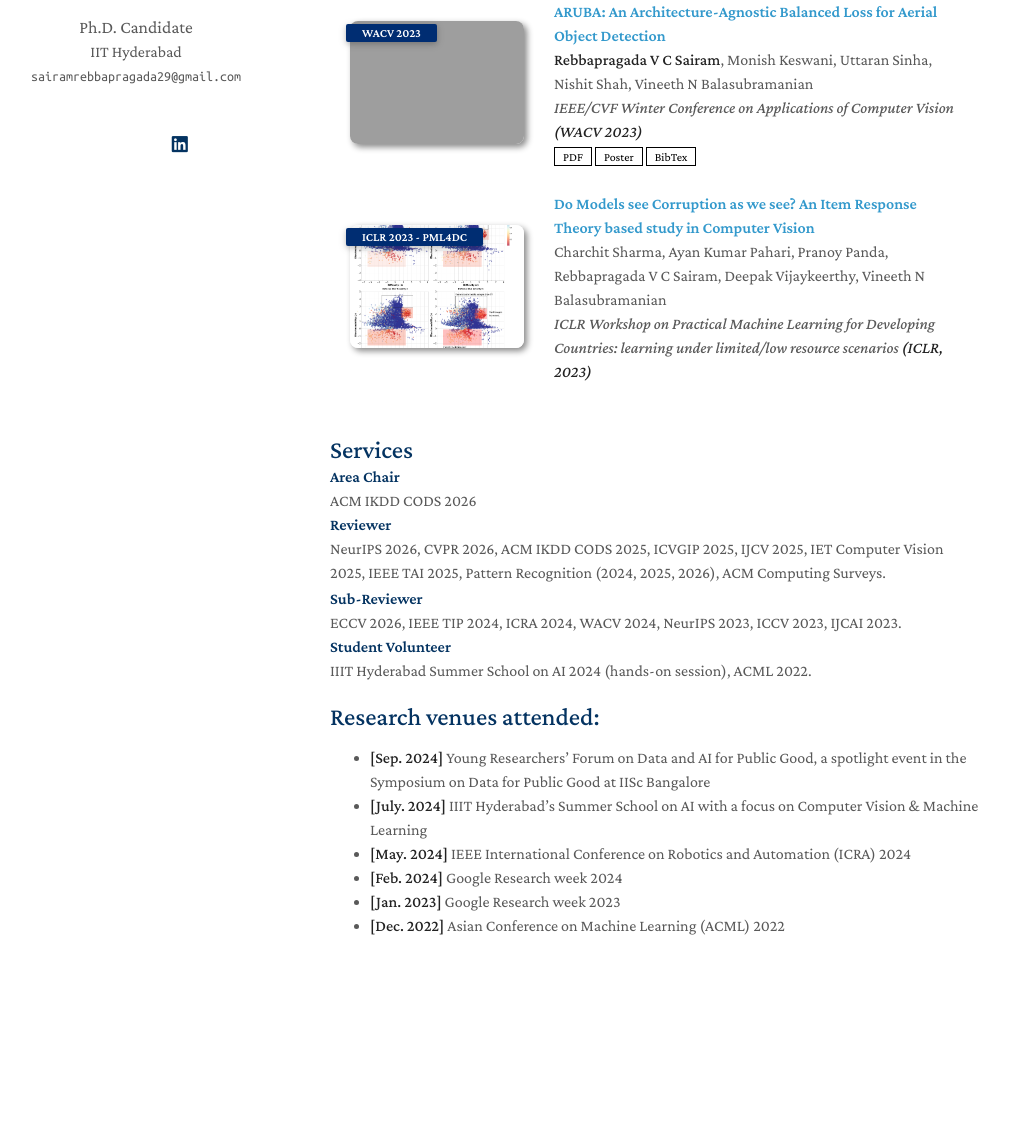
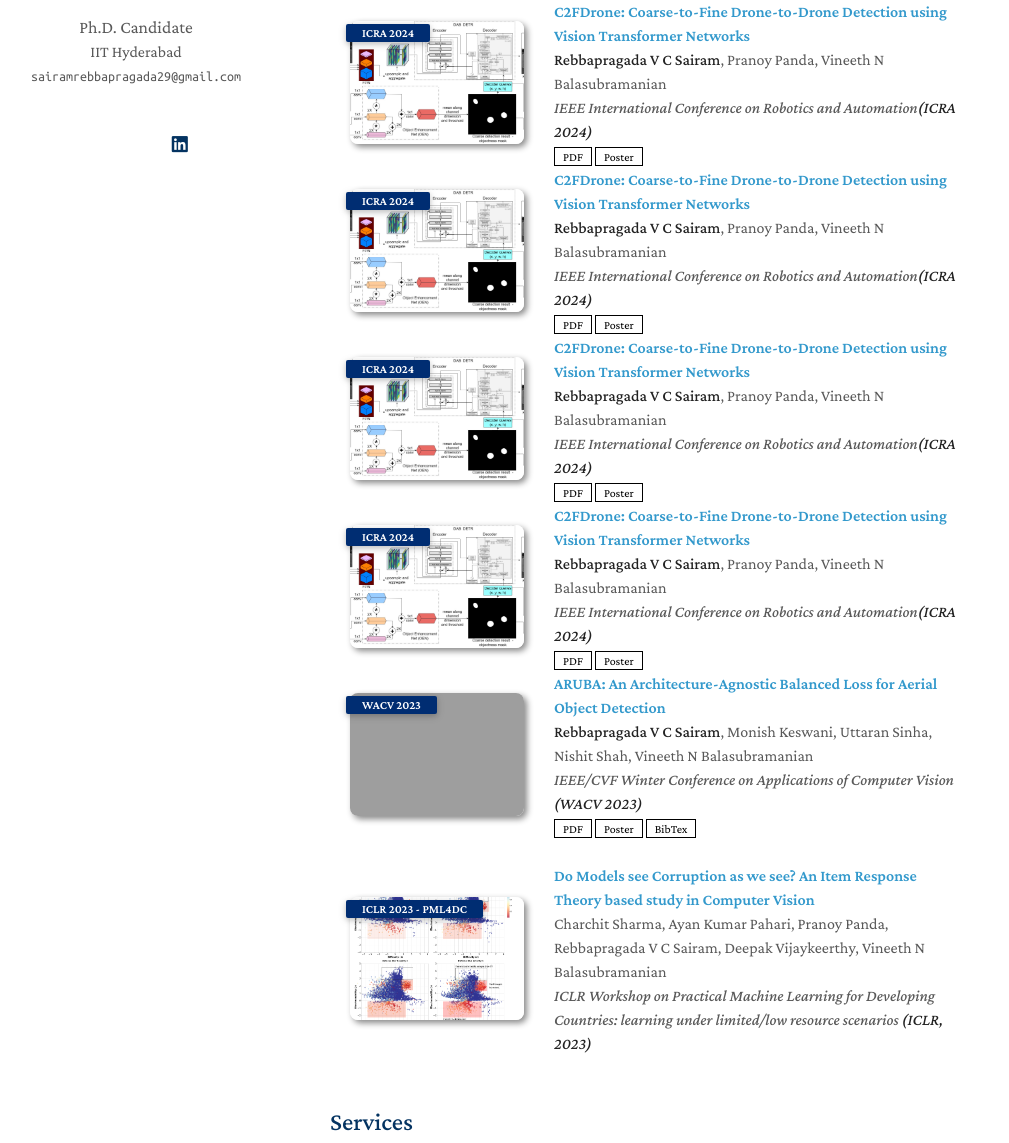
Before and after one commit to sairamrebbapragada/sairamrebbapragada.github.io, a Jekyll site: the page built from index.md, in a window 1280 px wide and 1400 px high, scrolled down 1439 px. Shown: the part 257-1400 px from the top of the window, without its empty margins (140-1149 px from the left). Built offline with Jekyll 4.4.1, drawn with Linux system fonts in a browser that asks for light colours; nearby versions of some CDN libraries; a style sheet for code colours, icons or effects is not loaded; our own code applies the rules of GitHub Pages for plain Markdown files; before the commit the page ends 2728 px from its top, so only the background shows below that; grey boxes are pictures that could not be loaded.

Commit message:
Update publications.md

```diff
--- a/_includes/publications.md
+++ b/_includes/publications.md
@@ -3,15 +3,92 @@
 <div class="publications">
     <ol class="bibliography">
 
-    <li>
-     <!--     Publication 1   -->
+<li>
+    <!--     Publication ECCV 2026 RT-SFOD   -->
       <div class="pub-row">
       <div class="col-sm-3 abbr" style="position: relative;padding-right: 15px;padding-left: 15px;">
         <img src="assets/img/ICRA_24_figure_2.jpg" class="teaser img-fluid z-depth-1">
         <abbr class="badge">ICRA 2024</abbr>
       </div>
 
-      <div class="col-sm-9" style="position: relative;padding-right: 15px;padding-left: 20px;">
+<div class="col-sm-9" style="position: relative;padding-right: 15px;padding-left: 20px;">
+        <div class="title"><a href="https://arxiv.org/abs/2404.19276">C2FDrone: Coarse-to-Fine Drone-to-Drone Detection using Vision Transformer Networks</a>
+        </div>
+        <div class="author"><strong>Rebbapragada V C Sairam</strong>, Pranoy Panda, Vineeth N Balasubramanian</div>
+        <div class="periodical"><em>IEEE International Conference on Robotics and Automation<strong>(ICRA 2024)</strong></em></div>
+         <div class="links">
+          <a href="https://ieeexplore.ieee.org/stamp/stamp.jsp?tp=&arnumber=10609997" class="btn btn-sm z-depth-0" role="button" target="_blank" style="font-size:12px;">PDF</a>
+          <a href="https://github.com/sairamrebbapragada/sairamrebbapragada.github.io/blob/main/assets/img/ICRA24_poster.pdf" class="btn btn-sm z-depth-0" role="button" target="_blank" style="font-size:12px;">Poster</a>
+        </div>
+      </div>
+    </div>
+
+    <!--     Publication CVPR 2026 FALCON-SFOD   -->
+<div class="pub-row">
+      <div class="col-sm-3 abbr" style="position: relative;padding-right: 15px;padding-left: 15px;">
+        <img src="assets/img/ICRA_24_figure_2.jpg" class="teaser img-fluid z-depth-1">
+        <abbr class="badge">ICRA 2024</abbr>
+      </div>
+
+<div class="col-sm-9" style="position: relative;padding-right: 15px;padding-left: 20px;">
+        <div class="title"><a href="https://arxiv.org/abs/2404.19276">C2FDrone: Coarse-to-Fine Drone-to-Drone Detection using Vision Transformer Networks</a>
+        </div>
+        <div class="author"><strong>Rebbapragada V C Sairam</strong>, Pranoy Panda, Vineeth N Balasubramanian</div>
+        <div class="periodical"><em>IEEE International Conference on Robotics and Automation<strong>(ICRA 2024)</strong></em></div>
+         <div class="links">
+          <a href="https://ieeexplore.ieee.org/stamp/stamp.jsp?tp=&arnumber=10609997" class="btn btn-sm z-depth-0" role="button" target="_blank" style="font-size:12px;">PDF</a>
+          <a href="https://github.com/sairamrebbapragada/sairamrebbapragada.github.io/blob/main/assets/img/ICRA24_poster.pdf" class="btn btn-sm z-depth-0" role="button" target="_blank" style="font-size:12px;">Poster</a>
+        </div>
+      </div>
+    </div>
+
+    <!--     Publication CVPR 2026 iSHIFT   -->
+<div class="pub-row">
+      <div class="col-sm-3 abbr" style="position: relative;padding-right: 15px;padding-left: 15px;">
+        <img src="assets/img/ICRA_24_figure_2.jpg" class="teaser img-fluid z-depth-1">
+        <abbr class="badge">ICRA 2024</abbr>
+      </div>
+
+<div class="col-sm-9" style="position: relative;padding-right: 15px;padding-left: 20px;">
+        <div class="title"><a href="https://arxiv.org/abs/2404.19276">C2FDrone: Coarse-to-Fine Drone-to-Drone Detection using Vision Transformer Networks</a>
+        </div>
+        <div class="author"><strong>Rebbapragada V C Sairam</strong>, Pranoy Panda, Vineeth N Balasubramanian</div>
+        <div class="periodical"><em>IEEE International Conference on Robotics and Automation<strong>(ICRA 2024)</strong></em></div>
+         <div class="links">
+          <a href="https://ieeexplore.ieee.org/stamp/stamp.jsp?tp=&arnumber=10609997" class="btn btn-sm z-depth-0" role="button" target="_blank" style="font-size:12px;">PDF</a>
+          <a href="https://github.com/sairamrebbapragada/sairamrebbapragada.github.io/blob/main/assets/img/ICRA24_poster.pdf" class="btn btn-sm z-depth-0" role="button" target="_blank" style="font-size:12px;">Poster</a>
+        </div>
+      </div>
+    </div>
+
+    <!--     Publication CVPR 2026 workshop Unlearning   -->
+<div class="pub-row">
+      <div class="col-sm-3 abbr" style="position: relative;padding-right: 15px;padding-left: 15px;">
+        <img src="assets/img/ICRA_24_figure_2.jpg" class="teaser img-fluid z-depth-1">
+        <abbr class="badge">ICRA 2024</abbr>
+      </div>
+
+<div class="col-sm-9" style="position: relative;padding-right: 15px;padding-left: 20px;">
+        <div class="title"><a href="https://arxiv.org/abs/2404.19276">C2FDrone: Coarse-to-Fine Drone-to-Drone Detection using Vision Transformer Networks</a>
+        </div>
+        <div class="author"><strong>Rebbapragada V C Sairam</strong>, Pranoy Panda, Vineeth N Balasubramanian</div>
+        <div class="periodical"><em>IEEE International Conference on Robotics and Automation<strong>(ICRA 2024)</strong></em></div>
+         <div class="links">
+          <a href="https://ieeexplore.ieee.org/stamp/stamp.jsp?tp=&arnumber=10609997" class="btn btn-sm z-depth-0" role="button" target="_blank" style="font-size:12px;">PDF</a>
+          <a href="https://github.com/sairamrebbapragada/sairamrebbapragada.github.io/blob/main/assets/img/ICRA24_poster.pdf" class="btn btn-sm z-depth-0" role="button" target="_blank" style="font-size:12px;">Poster</a>
+        </div>
+      </div>
+    </div>
+
+
+     <!--     Publication 1   -->
+<div class="pub-row">
+      <div class="col-sm-3 abbr" style="position: relative;padding-right: 15px;padding-left: 15px;">
+        <img src="assets/img/ICRA_24_figure_2.jpg" class="teaser img-fluid z-depth-1">
+        <abbr class="badge">ICRA 2024</abbr>
+      </div>
+
+<div class="col-sm-9" style="position: relative;padding-right: 15px;padding-left: 20px;">
         <div class="title"><a href="https://arxiv.org/abs/2404.19276">C2FDrone: Coarse-to-Fine Drone-to-Drone Detection using Vision Transformer Networks</a>
         </div>
         <div class="author"><strong>Rebbapragada V C Sairam</strong>, Pranoy Panda, Vineeth N Balasubramanian</div>
@@ -25,13 +102,13 @@
 
 
     <!--     Publication 2    -->
-    <div class="pub-row">
+<div class="pub-row">
       <div class="col-sm-3 abbr" style="position: relative;padding-right: 15px;padding-left: 15px;">
         <img src="assets/img/ARUBA_Architecture.png" class="teaser img-fluid z-depth-1">
         <abbr class="badge">WACV 2023</abbr>
       </div>
 
-      <div class="col-sm-9" style="position: relative;padding-right: 15px;padding-left: 20px;">
+<div class="col-sm-9" style="position: relative;padding-right: 15px;padding-left: 20px;">
         <div class="title"><a href="https://openaccess.thecvf.com/content/WACV2023/papers/Sairam_ARUBA_An_Architecture-Agnostic_Balanced_Loss_for_Aerial_Object_Detection_WACV_2023_paper.pdf">ARUBA: An Architecture-Agnostic Balanced Loss for Aerial Object Detection</a>             </div>
         <div class="author"><strong>Rebbapragada V C Sairam</strong>, Monish Keswani, Uttaran Sinha, Nishit Shah, Vineeth N Balasubramanian</div>
         <div class="periodical"><em>IEEE/CVF Winter Conference on Applications of Computer Vision <strong>(WACV 2023)</strong></em></div>
@@ -46,22 +123,22 @@
 
     <br>
     <!--     Publication 3    -->
-    <div class="pub-row">
+<div class="pub-row">
        <div class="col-sm-3 abbr" style="position: relative;padding-right: 15px;padding-left: 15px;">
         <img src="assets/img/IRT_for_vision.png" class="teaser img-fluid z-depth-1">
         <abbr class="badge">ICLR 2023 - PML4DC</abbr>
        </div>
 
-      <div class="col-sm-9" style="position: relative;padding-right: 15px;padding-left: 20px;">
+<div class="col-sm-9" style="position: relative;padding-right: 15px;padding-left: 20px;">
         <div class="title"><a href="https://pml4dc.github.io/iclr2023/papers.html">Do Models see Corruption as we see? An Item Response Theory based study in Computer Vision</a></div>
         <div class="author">Charchit Sharma, Ayan Kumar Pahari, Pranoy Panda, Rebbapragada V C Sairam, Deepak Vijaykeerthy, Vineeth N Balasubramanian</div>
         <div class="periodical"><em>ICLR Workshop on Practical Machine Learning for Developing Countries: learning under limited/low resource scenarios <strong>(ICLR, 2023)</strong></em></div>
       </div>
     </div>
 
-    </li>
+</li>
 
-    <br>
+<br>
 
-    </ol>
-    </div>
+</ol>
+</div>
```
